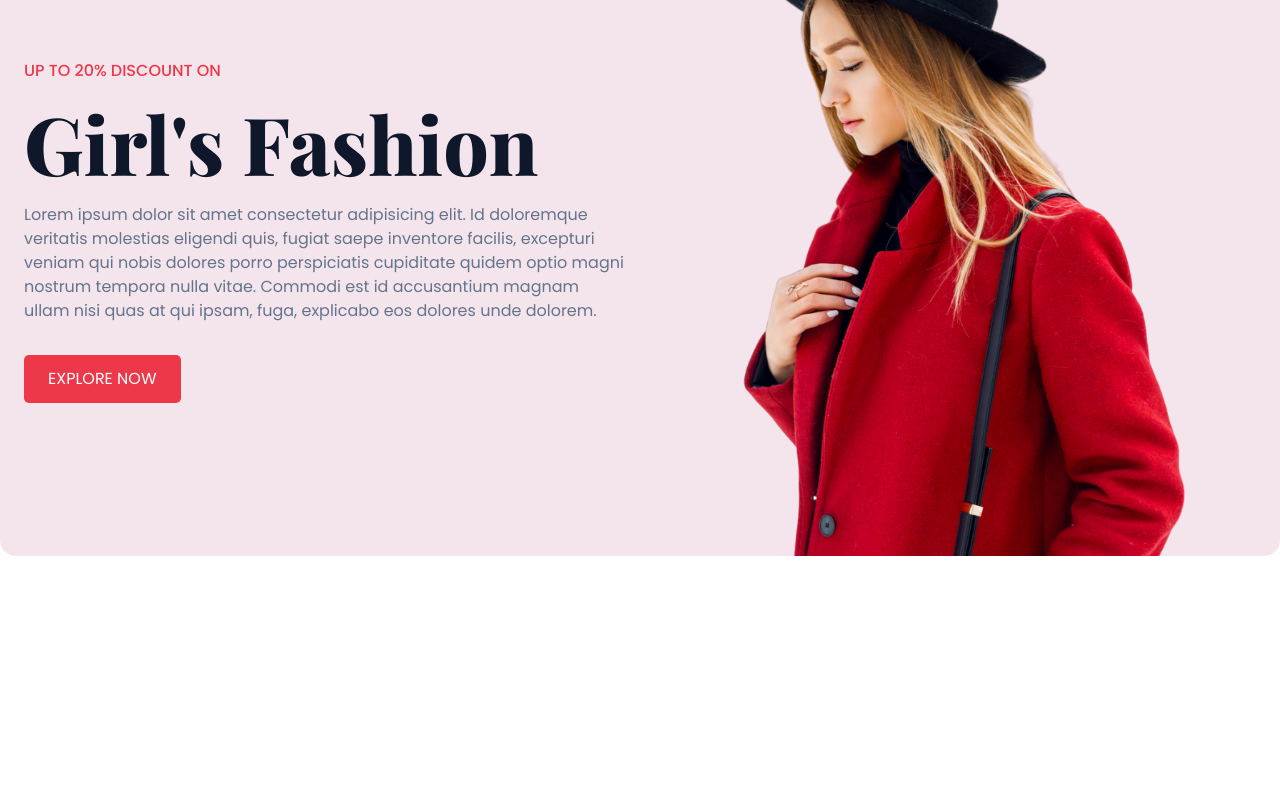
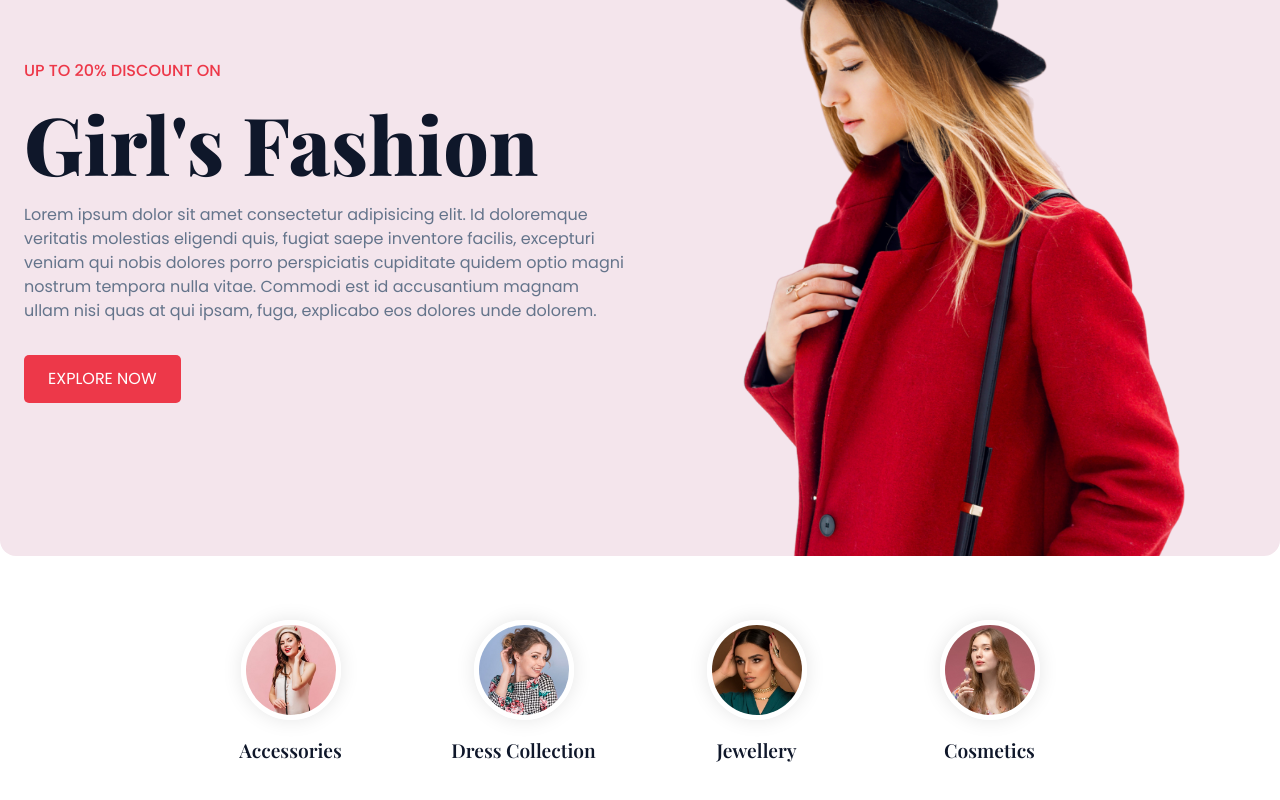
Before and after one commit to Rakibul12356/Mern-stack-Eccommerce-frontend, a React (Vite) app: page / in a window 1280 px wide. Shown: the part 206-1006 px from the top of the page. Before the commit the page ends 800 px from the top, so only its background shows below. Built offline with nearby package versions, Linux system fonts and the light colour scheme.

Commit message:
Category section create

```diff
--- /dev/null
+++ b/src/pages/home/Category.jsx
@@ -0,0 +1,30 @@
+import React from 'react';
+import category1 from '../../assets/category-1.jpg'
+import category2 from '../../assets/category-2.jpg'
+import category3 from '../../assets/category-3.jpg'
+import category4 from '../../assets/category-4.jpg'
+import { Link } from 'react-router-dom';
+const Category = () => {
+    const categories =[
+        {name:'Accessories',path:'accessories',image:category1},
+        {name:'Dress Collection',path:'dress',image:category2},
+        {name:'Jewellery',path:'jewellery',image:category3},
+        {name:'Cosmetics',path:'cosmetics',image:category4}
+    ]
+    return (
+        <>
+            <div className=' product__grid'>
+                {
+                    categories.map((category)=>(
+                        <Link key={category.name} to={`/categories/${category.path}`} className='categories__card'>
+                        <img src={category.image} alt=""  className=''/>
+                        <h4>{category.name}</h4>
+                        </Link>
+                    ))
+                }
+            </div>
+        </>
+    );
+};
+
+export default Category;
--- a/src/pages/home/Home.jsx
+++ b/src/pages/home/Home.jsx
@@ -1,11 +1,13 @@
 
 import React from 'react'
 import Banner from './Banner'
+import Category from './Category'
 
 const Home = () => {
   return (
    <>
    <Banner></Banner>
+   <Category></Category>
    </>
   )
 }
```
